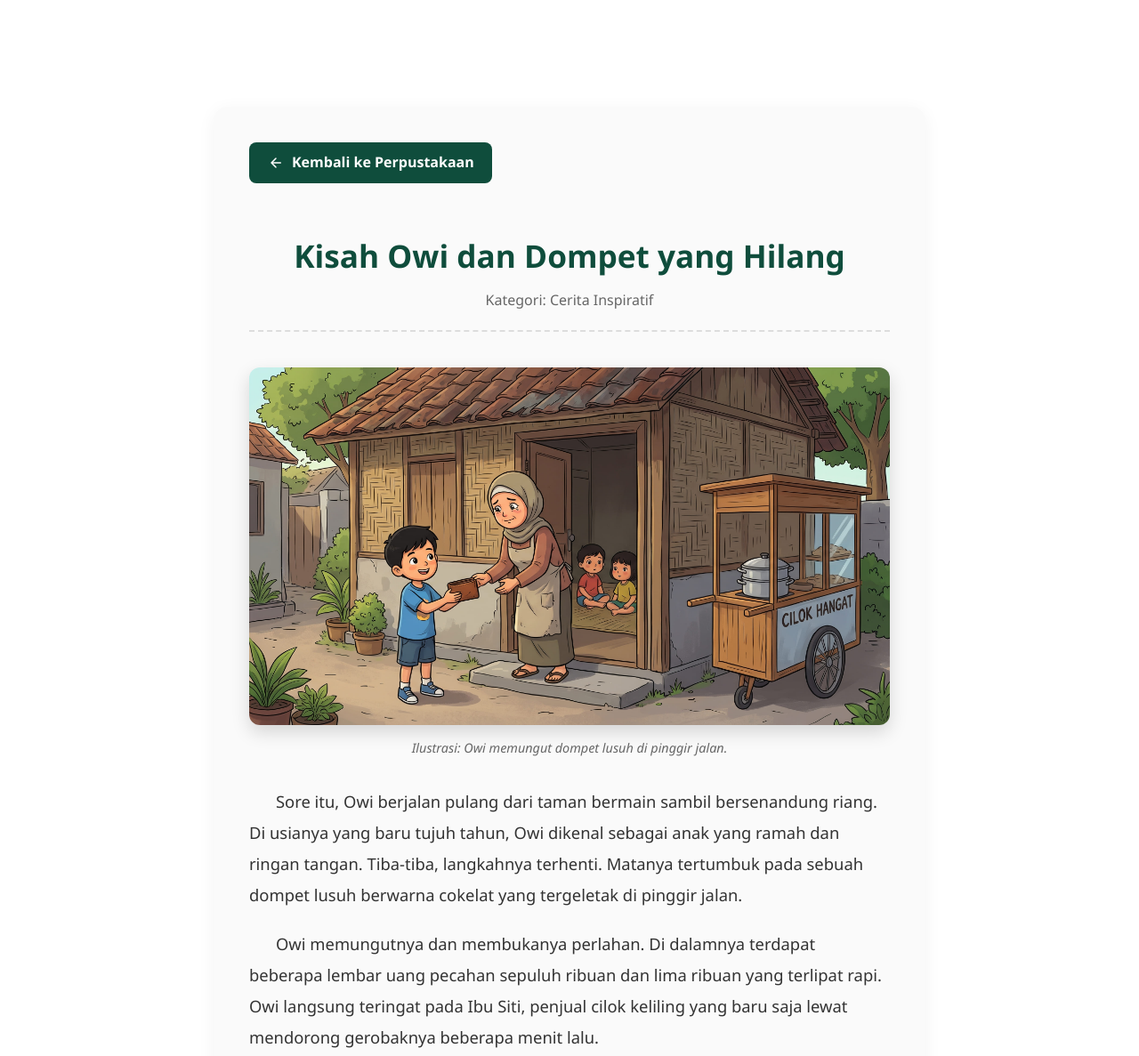
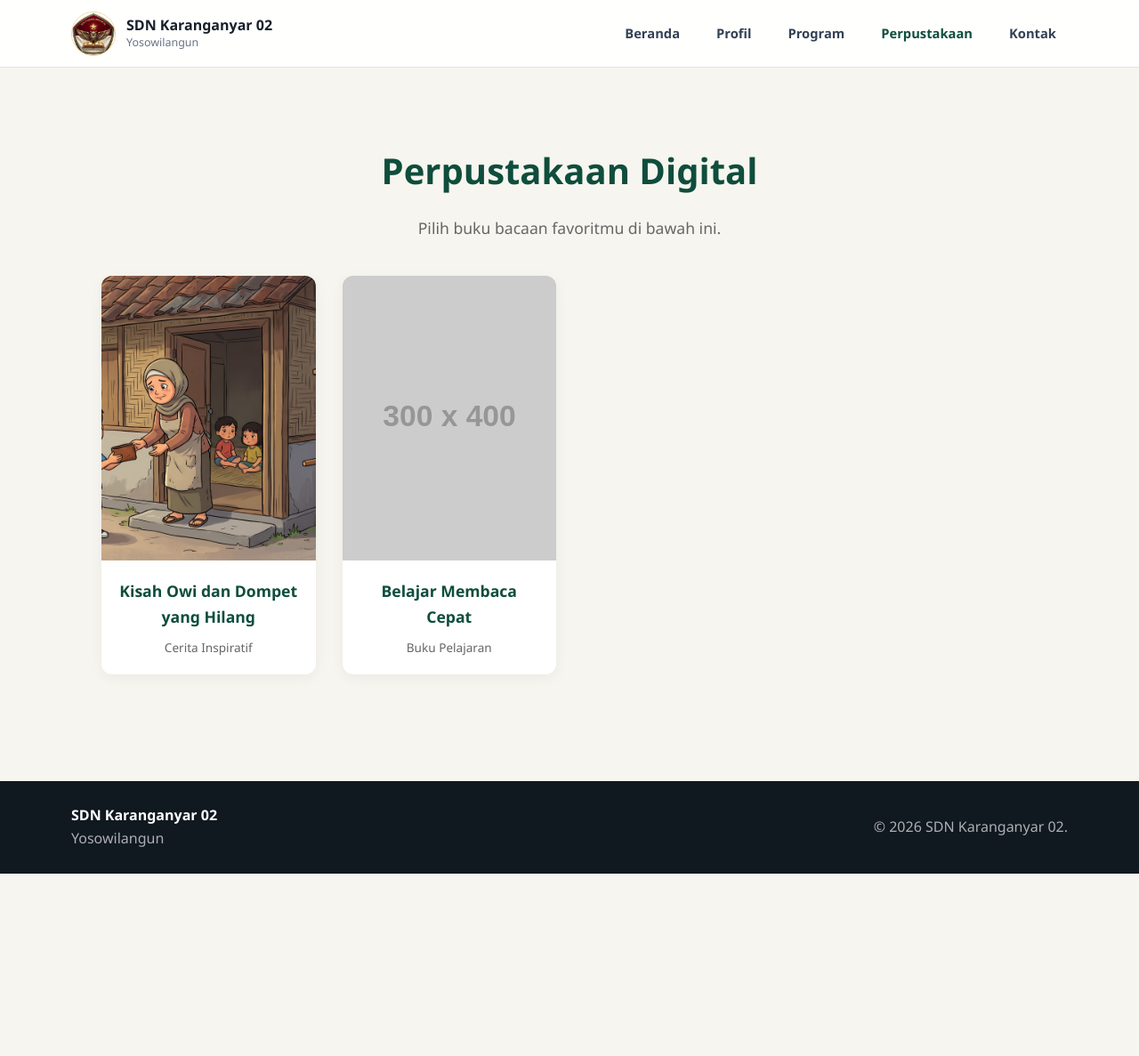
Before and after one commit to sdnkaranganyar02/p, a plain HTML site: page buku-2.html in a window 1280 px wide. Shown: the top 1187 px of the page at 89% size. After the commit the page ends 982 px from the top, so only its background shows below. Drawn offline with nearby package versions, Linux system fonts and the light colour scheme; placeholder pictures from the web are drawn by us.

Commit message:
Update buku-2.html

```diff
--- a/buku-2.html
+++ b/buku-2.html
@@ -3,150 +3,116 @@
   <head>
     <meta charset="utf-8">
     <meta name="viewport" content="width=device-width, initial-scale=1">
-    <title>Baca: Kisah Owi - SDN Karanganyar 02</title>
+    <title>Perpustakaan - SDN Karanganyar 02</title>
     <link href="https://fonts.googleapis.com/css2?family=Material+Symbols+Rounded:opsz,wght,FILL,GRAD@20..48,400..700,0..1,0&display=swap" rel="stylesheet">
     <link rel="stylesheet" href="styles.css">
 
     <style>
-      /* CSS KHUSUS HALAMAN BACAAN */
-      .reading-section {
-        padding: 120px 24px 60px;
+      /* CSS KHUSUS HALAMAN PERPUSTAKAAN */
+      .library-section {
+        padding: 160px 24px 60px; /* 👈 Padding atas diperbesar biar nggak ketutup navbar */
+        max-width: 1100px;
+        margin: 0 auto;
+      }
+      .book-grid {
+        display: grid;
+        grid-template-columns: repeat(auto-fill, minmax(220px, 1fr));
+        gap: 30px;
+        margin-top: 40px;
+      }
+      .book-card {
         background: #fff;
+        border-radius: 12px;
+        overflow: hidden;
+        box-shadow: 0 4px 15px rgba(0,0,0,0.05);
+        transition: transform 0.3s, box-shadow 0.3s;
+        text-decoration: none;
+        color: inherit;
+        display: flex;
+        flex-direction: column;
       }
-      .reading-container {
-        max-width: 800px;
-        margin: 0 auto;
-        background: #fafafa;
-        padding: 40px;
-        border-radius: 16px;
-        box-shadow: 0 4px 20px rgba(0,0,0,0.05);
+      .book-card:hover {
+        transform: translateY(-8px);
+        box-shadow: 0 12px 25px rgba(15, 77, 60, 0.15);
       }
-      .reading-header {
+      .book-cover {
+        width: 100%;
+        aspect-ratio: 3 / 4;
+        object-fit: cover;
+        background: #e0e0e0;
+      }
+      .book-info {
+        padding: 20px;
         text-align: center;
-        margin-bottom: 40px;
-        padding-bottom: 20px;
-        border-bottom: 2px dashed #ddd;
+        flex-grow: 1;
+        display: flex;
+        flex-direction: column;
+        justify-content: space-between;
       }
-      .reading-header h1 {
+      .book-info h3 {
+        margin: 0 0 10px;
+        font-size: 1.1rem;
         color: #0f4d3c;
-        font-size: 2.2rem;
-        margin-bottom: 10px;
       }
-      .reading-content {
-        font-size: 1.15rem;
-        line-height: 1.9;
-        color: #333;
-      }
-      .reading-content p {
-        margin-bottom: 20px;
-        text-indent: 30px; /* Biar kayak buku beneran */
-      }
-
-      /* Styling tambahan untuk gambar bacaan */
-      .reading-figure {
-        text-align: center;
-        margin: 30px 0;
-      }
-      .reading-figure img {
-        max-width: 100%;
-        height: auto;
-        border-radius: 12px;
-        box-shadow: 0 8px 20px rgba(0,0,0,0.15);
-      }
-      .reading-figure figcaption {
-        font-size: 0.9rem;
+      .book-info p {
+        margin: 0;
+        font-size: 0.85rem;
         color: #666;
-        margin-top: 12px;
-        font-style: italic;
-      }
-
-      .btn-back {
-        display: inline-flex;
-        align-items: center;
-        gap: 8px;
-        margin-bottom: 30px;
-        padding: 10px 20px;
-        background: #0f4d3c;
-        color: #fff;
-        text-decoration: none;
-        border-radius: 8px;
-        font-weight: bold;
-        transition: background 0.3s;
-      }
-      .btn-back:hover { background: #1a7a5e; }
-
-      @media (max-width: 600px) {
-        .reading-container { padding: 20px; }
-        .reading-content { font-size: 1rem; }
       }
     </style>
   </head>
   <body>
+    <!-- NAVBAR (Sama seperti index) -->
+    <header class="site-header" data-header>
+      <a class="brand" href="index.html">
+        <img src="assets/1.jpeg" alt="Logo" class="brand-mark">
+        <span><strong>SDN Karanganyar 02</strong><small>Yosowilangun</small></span>
+      </a>
+      <nav class="main-nav" style="display: flex; align-items: center; gap: 15px;">
+        <a href="index.html">Beranda</a>
+        <a href="index.html#profil">Profil</a>
+        <a href="index.html#program">Program</a>
+        <a href="perpustakaan.html" style="font-weight: bold; color: #0f4d3c;">Perpustakaan</a>
+        <a href="index.html#kontak">Kontak</a>
+      </nav>
+    </header>
 
-    <main class="reading-section">
-      <div class="reading-container">
+    <!-- KONTEN PERPUSTAKAAN -->
+    <main class="library-section">
+      <div style="text-align: center; margin-bottom: 30px;">
+        <h1 style="color: #0f4d3c; font-size: 2.5rem; margin-bottom: 10px; margin-top: 0;">Perpustakaan Digital</h1>
+        <p style="color: #666; font-size: 1.1rem;">Pilih buku bacaan favoritmu di bawah ini.</p>
+      </div>
 
-        <!-- Tombol Kembali ke Daftar Buku -->
-        <a href="perpustakaan.html" class="btn-back">
-          <span class="material-symbols-rounded">arrow_back</span>
-          Kembali ke Perpustakaan
+      <div class="book-grid">
+
+        <!-- ================= KARTU BUKU 1 (OWI) ================= -->
+        <a href="buku-1.html" class="book-card">
+          <!-- ⚠️ GANTI src DENGAN GAMBAR COVER BUKU 1 KAMU -->
+          <img src="assets/owi-1.jpg" alt="Cover Buku Owi" class="book-cover" onerror="this.src='https://via.placeholder.com/300x400?text=Cover+Buku+Owi'">
+          <div class="book-info">
+            <h3>Kisah Owi dan Dompet yang Hilang</h3> <!-- 👈 Judul sudah diganti -->
+            <p>Cerita Inspiratif</p>
+          </div>
         </a>
 
-        <!-- Judul Buku -->
-        <div class="reading-header">
-          <h1>Kisah Owi dan Dompet yang Hilang</h1>
-          <p style="color: #666; margin: 0;">Kategori: Cerita Inspiratif</p>
-        </div>
-
-        <!-- ISI BACAAN -->
-        <div class="reading-content">
-
-          <!-- GAMBAR 1 (Owi menemukan dompet) -->
-          <figure class="reading-figure">
-            <!-- ⚠️ GANTI assets/owi-1.jpg DENGAN NAMA FILE GAMBAR KAMU -->
-            <img src="assets/owi-1.jpg" alt="Owi menemukan dompet di pinggir jalan" onerror="this.src='https://via.placeholder.com/600x400?text=Gambar+Belum+Ada'">
-            <figcaption>Ilustrasi: Owi memungut dompet lusuh di pinggir jalan.</figcaption>
-          </figure>
-
-          <p>Sore itu, Owi berjalan pulang dari taman bermain sambil bersenandung riang. Di usianya yang baru tujuh tahun, Owi dikenal sebagai anak yang ramah dan ringan tangan. Tiba-tiba, langkahnya terhenti. Matanya tertumbuk pada sebuah dompet lusuh berwarna cokelat yang tergeletak di pinggir jalan.</p>
-
-          <p>Owi memungutnya dan membukanya perlahan. Di dalamnya terdapat beberapa lembar uang pecahan sepuluh ribuan dan lima ribuan yang terlipat rapi. Owi langsung teringat pada Ibu Siti, penjual cilok keliling yang baru saja lewat mendorong gerobaknya beberapa menit lalu.</p>
-
-          <p>"Wah, ini pasti dompet milik Ibu penjual cilok tadi! Kasihan sekali kalau uang hasil jualannya hilang," gumam Owi cemas.</p>
-
-          <p>Tanpa membuang waktu, Owi berlari kecil menyusuri gang sempit tempat Ibu Siti biasa lewat. Ia bertanya kepada beberapa warga hingga akhirnya sampai di ujung gang. Di sanalah rumah Ibu Siti berdiri. Dindingnya terbuat dari bilik bambu yang sudah tua dan atapnya tampak mulai rapuh.</p>
-
-          <p>Owi mengetuk pintu kayu itu dengan pelan. "Permisi, Bu..."</p>
-
-          <p>Pintu terbuka. Ibu Siti muncul dengan wajah lelah, sementara di belakangnya tampak dua orang anak kecil yang sedang duduk bermain di atas tikar tipis. Sejak suaminya meninggal dunia, Ibu Siti memang berjuang sendirian mencari nafkah untuk kedua buah hatinya.</p>
-
-          <p>"Eh, Nak Owi? Ada apa, Nak?" tanya Ibu Siti lembut.</p>
-
-          <!-- GAMBAR 2 (Owi mengembalikan dompet) -->
-          <figure class="reading-figure">
-            <!-- ⚠️ GANTI assets/owi-2.jpg DENGAN NAMA FILE GAMBAR KAMU -->
-            <img src="assets/owi-2.jpg" alt="Owi mengembalikan dompet kepada Ibu Siti" onerror="this.src='https://via.placeholder.com/600x400?text=Gambar+Belum+Ada'">
-            <figcaption>Ilustrasi: Owi menyerahkan dompet kepada Ibu Siti dengan sopan.</figcaption>
-          </figure>
-
-          <p>Owi tersenyum lalu mengulurkan dompet cokelat itu dengan kedua tangannya. "Bu, ini dompet Ibu, ya? Tadi jatuh di dekat jalan besar."</p>
-
-          <p>Mata Ibu Siti langsung membelalak kaget. Ia buru-buru meraba saku celemeknya yang ternyata sudah kosong. Dengan tangan gemetar, ia menerima dompet tersebut.</p>
-
-          <p>"Ya ampun, Nak! Benar, ini dompet Ibu. Terima kasih banyak, ya. Uang di dalamnya ini modal untuk Ibu belanja bahan cilok besok pagi. Kalau sampai hilang, Ibu tidak tahu harus berjualan pakai apa besok," ucap Ibu Siti dengan mata berkaca-kaca penuh haru.</p>
-
-          <p>Sebagai rasa terima kasih, Ibu Siti bergegas mengambil kantong plastik dan memasukkan beberapa butir cilok hangat lengkap dengan bumbu kacangnya.</p>
-
-          <p>"Ini untuk Nak Owi, dimakan ya. Anggap saja hadiah dari Ibu," katanya sambil menyodorkan bungkusan itu.</p>
-
-          <p>Namun, Owi menggeleng pelan dan tersenyum sopan. "Terima kasih banyak, Bu, tapi tidak usah. Ciloknya disimpan saja untuk adik-adik di dalam atau dijual lagi besok. Owi senang kok bisa membantu Ibu."</p>
-
-          <p>Ibu Siti tersenyum hangat dan mengusap kepala Owi penuh rasa syukur. Setelah berpamitan, Owi melangkah pulang menyusuri jalan setapak. Meskipun tidak membawa pulang cilok, hati Owi terasa sangat hangat dan bahagia. Baginya, melihat senyum lega di wajah Ibu Siti sudah menjadi hadiah yang paling indah hari itu.</p>
-
-        </div>
+        <!-- ================= KARTU BUKU 2 ================= -->
+        <a href="buku-2.html" class="book-card">
+          <!-- ⚠️ GANTI src DENGAN GAMBAR COVER BUKU 2 KAMU -->
+          <!-- Di sini aku pakai nama belajar-membaca.jpg -->
+          <img src="assets/belajar-membaca.jpg" alt="Cover Belajar Membaca" class="book-cover" onerror="this.src='https://via.placeholder.com/300x400?text=Cover+Buku+2'">
+          <div class="book-info">
+            <h3>Belajar Membaca Cepat</h3>
+            <p>Buku Pelajaran</p>
+          </div>
+        </a>
 
       </div>
     </main>
 
+    <footer class="site-footer" style="margin-top: 60px;">
+      <div><strong>SDN Karanganyar 02</strong><span>Yosowilangun</span></div>
+      <p>&copy; 2026 SDN Karanganyar 02.</p>
+    </footer>
   </body>
 </html>
```
